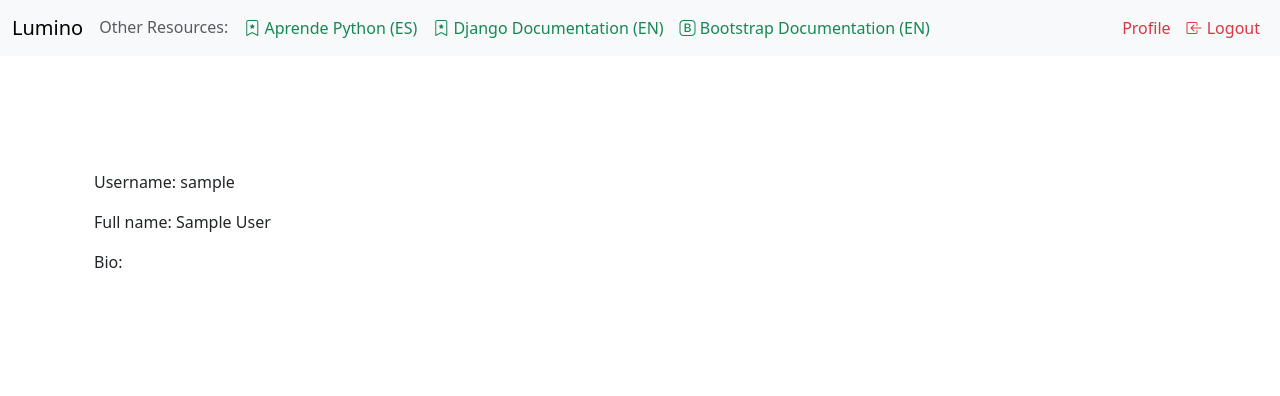
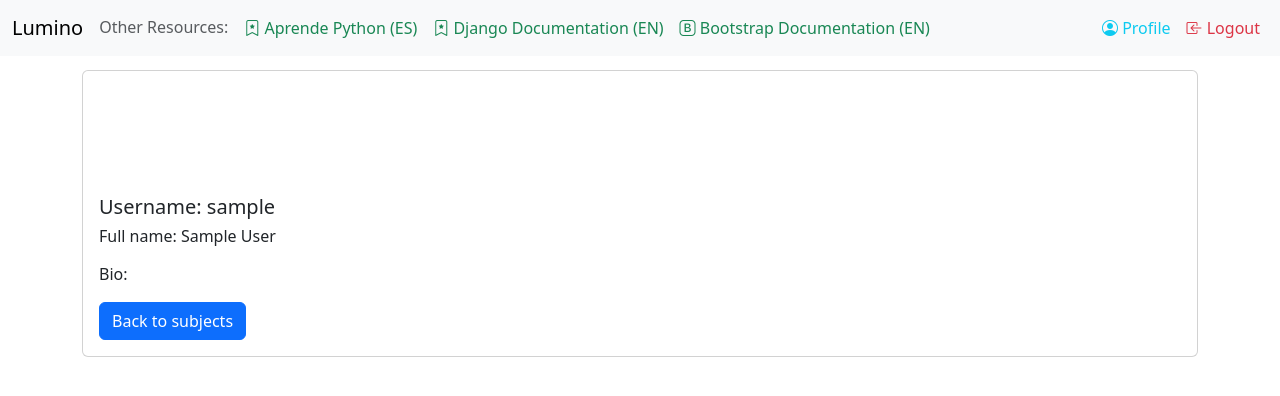
Before and after one commit to SamuP14/lumino, a Django app: a page that uses shared/templates/navbar.html in a window 1280 px wide. Shown: the top 396 px of the page. Run offline with Django 5.2, Linux system fonts and the light colour scheme; the visitor is signed in with stand-in values (Sample User, id 1); data comes from the database, SQL or seed files in the repository; some libraries are stand-ins or nearby versions.

Commit message:
cambios menores

```diff
--- a/accounts/templates/accounts/login.html
+++ b/accounts/templates/accounts/login.html
@@ -1,4 +1,5 @@
 {% extends "base.html" %}
+{% block app %}Login{% endblock %}
 {% block content %}
 {% load crispy_forms_tags %}
 <div class="row justify-content-center mt-5">
--- a/accounts/templates/accounts/signup.html
+++ b/accounts/templates/accounts/signup.html
@@ -1,4 +1,5 @@
 {% extends "base.html" %}
+{% block app %}Sign Up{% endblock %}
 {% block content %}
 {% load crispy_forms_tags %}
 <div class="row justify-content-center mt-5">
--- a/shared/templates/navbar.html
+++ b/shared/templates/navbar.html
@@ -20,8 +20,8 @@
       <ul class="navbar-nav ms-auto">
         {% if user.is_authenticated %}
           <li class="nav-item">
-            <a class="nav-link active text-danger" href="{% url 'user-detail' user.username %}">
-              Profile
+            <a class="nav-link active text-info" href="{% url 'user-detail' user.username %}">
+              <i class="bi bi-person-circle"></i> Profile
             </a>
           </li>
         {% endif %}
--- a/subjects/templates/lessons/add_lesson.html
+++ b/subjects/templates/lessons/add_lesson.html
@@ -1,4 +1,5 @@
 {% extends "base.html" %}
+{% block title %} | Add Lesson{% endblock %}
 {% block content %}
 {% load crispy_forms_tags %}
 <div class="row justify-content-center mt-5">
--- a/subjects/templates/subjects/subject_list.html
+++ b/subjects/templates/subjects/subject_list.html
@@ -1,5 +1,4 @@
 {% extends "base.html" %}
-{% block title %} | Subjects{% endblock %}
 {% block content %}
   {% include "navbar.html" %}
   <nav aria-label="breadcrumb" style="margin-top: 70px;">
--- a/users/templates/users/profile_detail.html
+++ b/users/templates/users/profile_detail.html
@@ -4,14 +4,25 @@
 
 {% block content %}
   {% include "navbar.html" %}
-  <div class="container" style="margin-top: 70px;">
-    <div style="width: 100px; height: 100px; border-radius: 50%; background-image: url('{{ user.profile.avatar.url }}'); background-size: cover; background-position: center;">
+
+  <div class="card" style="margin-top: 70px;">
+    <div class="card-body">
+      <div style="width: 100px; height: 100px; border-radius: 50%; background-image: url('{{ user.profile.avatar.url }}'); background-size: cover; background-position: center;">
+
+      </div>
+      <p class="card-title">
+        <h5>
+          Username: {{ user.username }}
+        </h5>
+        <h6>Full name: {{ user.first_name }} {{ user.last_name }}</h6>
+      </p>
+      <p class="card-text">
+        Bio:
+        <p style="text-align: justify;">
+          {{ user.profile.bio }}
+        </p>
+      </p>
+      <a href="{% url "subjects:subject-list" %}" class="btn btn-primary">Back to subjects</a>
     </div>
-    <p>Username: {{ user.username }}</p>
-    <p>Full name: {{ user.first_name }} {{ user.last_name }}</p>
-    <p>Bio: </p>
-    <p>
-      {{ user.profile.bio }}
-    </p>
   </div>
 {% endblock %}
```
Also changed, not shown: media/avatars/don_ramon.jpeg (added).
